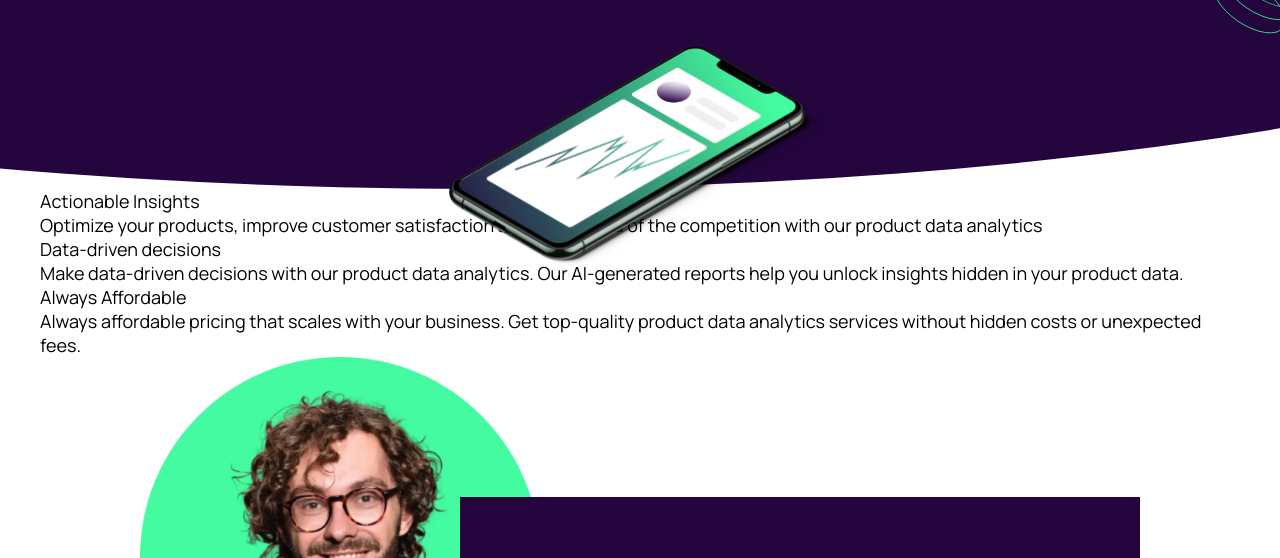
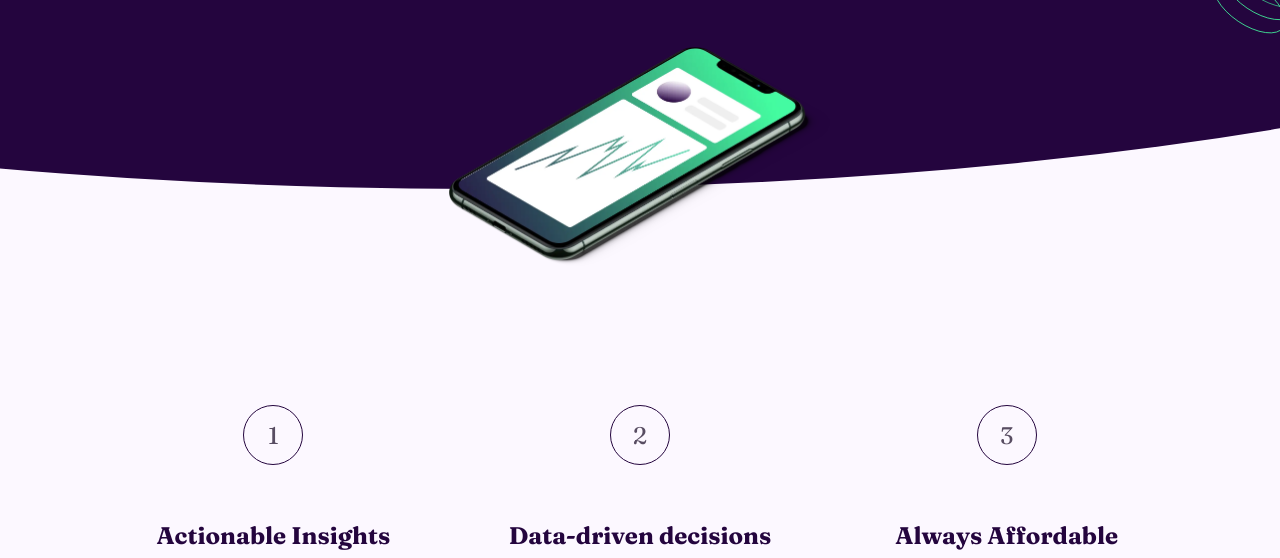
Before and after one commit to Stephanie-Dennehy/Workit-Landing-Page, a plain HTML site: page index.html in a window 1280 px wide. Shown: the part 386-944 px from the top of the page. Drawn offline with Linux system fonts and the light colour scheme.

Commit message:
modified:   index.html 	modified:   styles.css

```diff
--- a/index.html
+++ b/index.html
@@ -27,26 +27,33 @@
         </div>
       </section>
       <section class="features">
-        <div class="container">
-          <ol>
-            <li>Actionable Insights</li>
+        <div class="features__container">
+          <div class="feature">
+            <p class="number">1</p>
+            <h3 class="feature__heading">Actionable Insights</h3>
             <p>
               Optimize your products, improve customer satisfaction and stay
-              ahead of the competition with our product data analytics
+              ahead of the competition with our product data analytics.
             </p>
-            <li>Data-driven decisions</li>
+          </div>
+          <div class="feature">
+            <p class="number">2</p>
+            <h3 class="feature__heading">Data-driven decisions</h3>
             <p>
               Make data-driven decisions with our product data analytics. Our
               AI-generated reports help you unlock insights hidden in your
               product data.
             </p>
-            <li>Always Affordable</li>
+          </div>
+          <div class="feature">
+            <p class="number">3</p>
+            <h3 class="feature__heading">Always Affordable</h3>
             <p>
               Always affordable pricing that scales with your business. Get
               top-quality product data analytics services without hidden costs
               or unexpected fees.
             </p>
-          </ol>
+          </div>
         </div>
       </section>
       <section class="founder">
@@ -62,6 +69,7 @@
             </p>
             <a href="#" class="btn">Apply for Access</a>
           </div>
+          <img class="bg-img-3" src="./images/bg-pattern-3.svg">
         </div>
       </section>
     </main>
--- a/styles.css
+++ b/styles.css
@@ -57,6 +57,7 @@ span {
     flex-direction: column;
     height: 60vh;
     position: relative;
+    max-width: 100vw;
 }
 
 .bg_img_1 {
@@ -110,13 +111,69 @@ span {
     max-width: 765px;
 }
 
+.features__container {
+    display: flex;
+    margin: 0 auto;
+    max-width: 1100px;
+    width: 100%;
+    padding: 160px 0;
+}
+
+.feature {
+    display: flex;
+    flex-direction: column;
+    align-items: center;
+    margin: 0 16px;
+    text-align: center;
+    font-family: "Manrope", sans-serif;
+    color: #24053E;
+    font-size: 18px;
+    width: calc(100% / 3);
+}
+
+.feature__heading {
+    font-family: "Fraunces", serif;
+    font-size: 24px;
+    margin-bottom: 28px;
+}
+
+.number {
+    border: 1px solid #24053E;
+    border-radius: 50%;
+    height: 60px;
+    width: 60px;
+    display: flex;
+    justify-content: center;
+    align-items: center;
+    margin: 56px 0;
+    font-family: "Fraunces", serif;
+    font-size: 24px;
+    color: #584D62;
+}
+
+.features::before {
+    position: absolute;
+    content: '';
+    width: 75%;
+    height: 50%;
+    background-color: #FCF8FF;
+    border-radius: 50%;
+    left: 0;
+    top: 30;
+    transform: translateX(50%);
+    transform: scale(3);
+    z-index: -2;
+}
+
+.founder {
+    margin: 15rem auto;
+}
 .founder__container {
     position: relative;
     width: 100%;
     display: flex;
     margin: 0 auto;
     max-width: 1000px;
-    margin-bottom: 8rem;
 }
 
 .founder img {
@@ -135,6 +192,16 @@ span {
     top: 35%;
 }
 
+.bg-img-3 {
+    position: absolute;
+    right: -300px;
+    bottom: 0;
+    transform: translateY(70%);
+    overflow: hidden;
+    max-width: 175px;
+    width: 100%;
+}
+
 .founder__info--para {
     margin-bottom: 32px;
 }
@@ -148,7 +215,7 @@ footer {
 }
 
 .footer__logo {
-    margin-bottom: 16px;
+    margin-bottom: 3rem;
 }
 
 .footer__socials {
```
